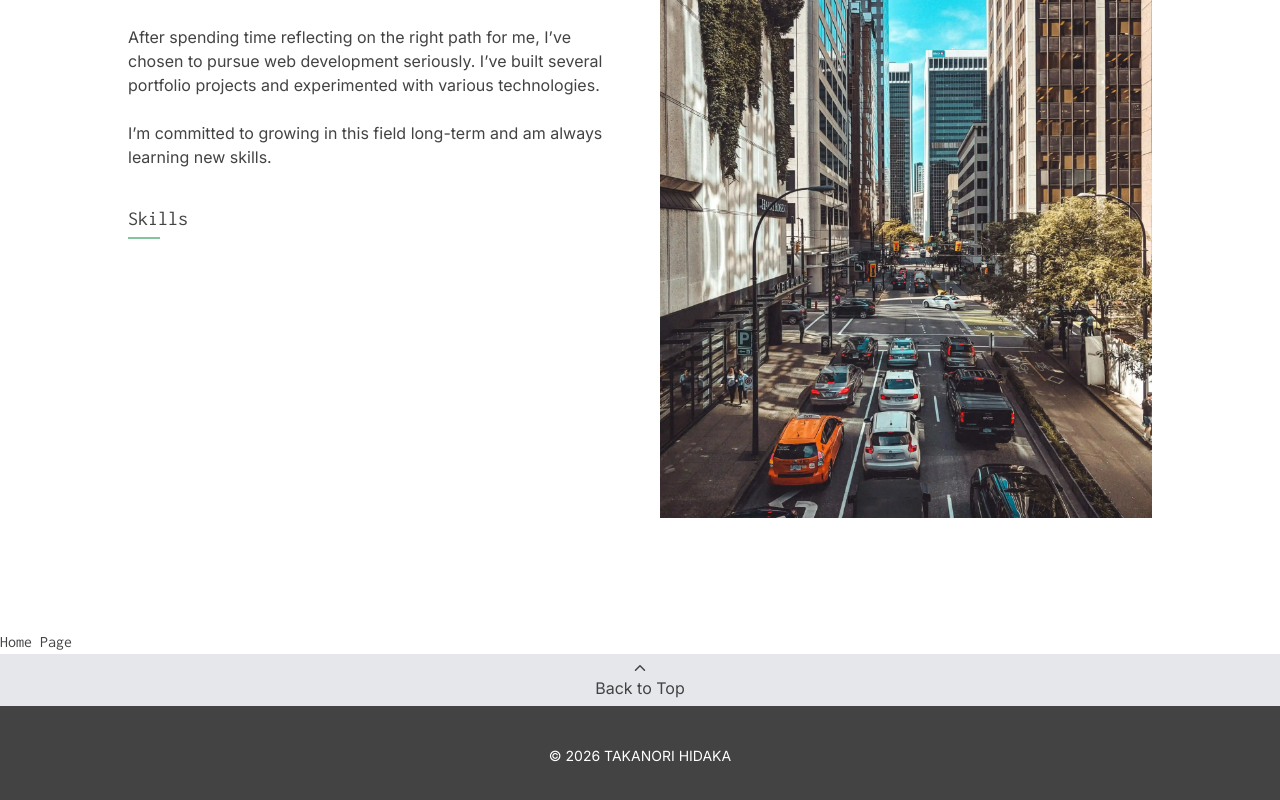
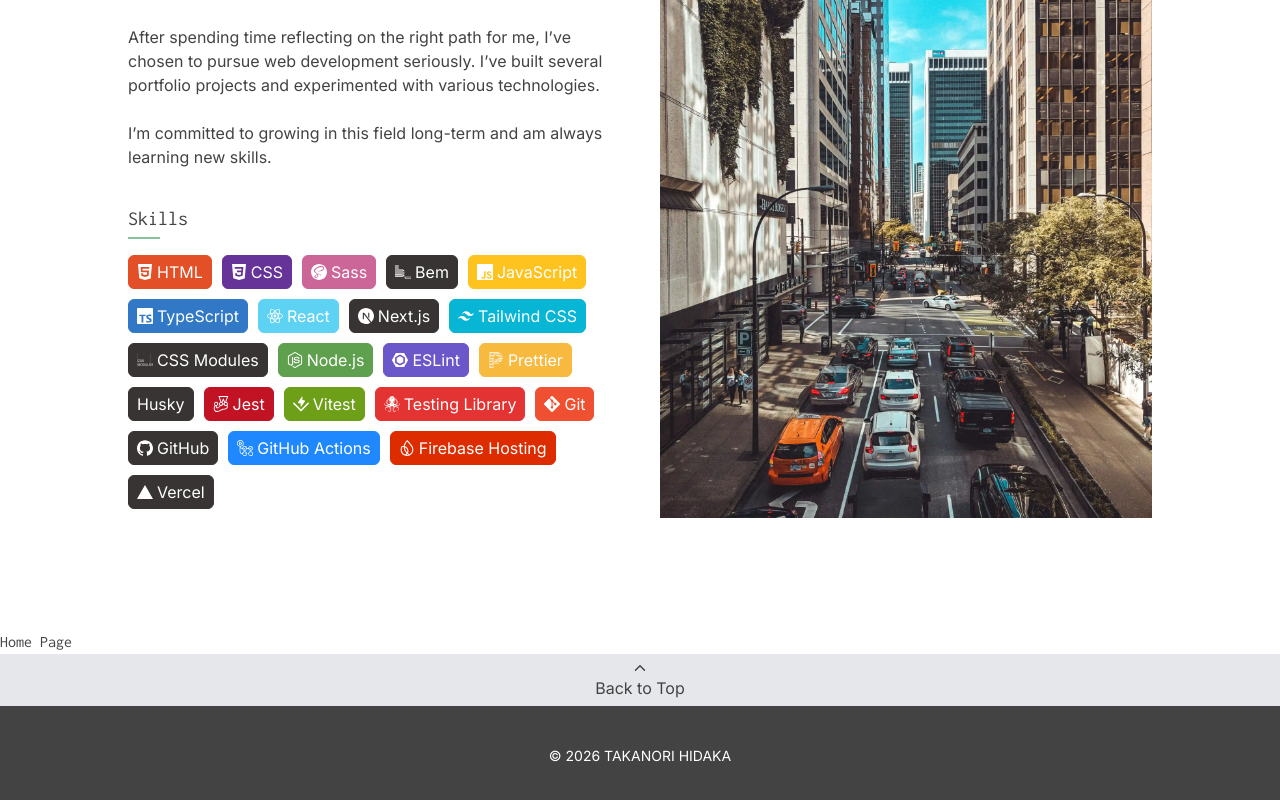
Before and after one commit to hidaka88jp/portfolio--personal-site-v2, a Next.js app: page / in a window 1280 px wide. Shown: the part 785-1585 px from the top of the page. Built offline with nearby package versions, Linux system fonts and the light colour scheme; no server answers.

Commit message:
feat: add tech stack badges list to About section

```diff
--- a/src/components/top/About/index.tsx
+++ b/src/components/top/About/index.tsx
@@ -1,8 +1,38 @@
 import Image from 'next/image';
 
+import { TECH_STACKS } from '@/constants/techStacks';
+
 import TopSectionTitle from '@/components/shared/TopSectionTitle';
+import TechStackBadge from '@/components/shared/TechStackBadge';
+
+const TOP_PAGE_TECH_STACK_IDS = [
+  'html',
+  'css',
+  'sass',
+  'bem',
+  'javascript',
+  'typescript',
+  'react',
+  'nextjs',
+  'tailwindcss',
+  'css-modules',
+  'eslint',
+  'prettier',
+  'husky',
+  'jest',
+  'vitest',
+  'testing-library',
+  'nodejs',
+  'git',
+  'github',
+  'github-actions',
+  'firebase-hosting',
+  'vercel',
+];
 
 export default function About() {
+  const topPageStacks = TECH_STACKS.filter((stack) => TOP_PAGE_TECH_STACK_IDS.includes(stack.id));
+
   return (
     <section id='about' className='px-4 pb-16 sm:px-8 sm:pb-28'>
       <div className='mx-auto w-full max-w-94 sm:max-w-5xl'>
@@ -35,7 +65,16 @@ export default function About() {
               <h3 className='font-inconsolata mb-1 text-xl font-medium sm:font-normal'>Skills</h3>
               <div className='bg-accent h-0.5 w-8' />
             </div>
-            {/* Skills list with tech stack badge */}
+            <div className='flex flex-wrap gap-2 sm:gap-2.5'>
+              {topPageStacks.map((techStack) => (
+                <TechStackBadge
+                  key={techStack.id}
+                  name={techStack.name}
+                  Icon={techStack.Icon}
+                  color={techStack.color}
+                />
+              ))}
+            </div>
           </div>
         </div>
       </div>
```
